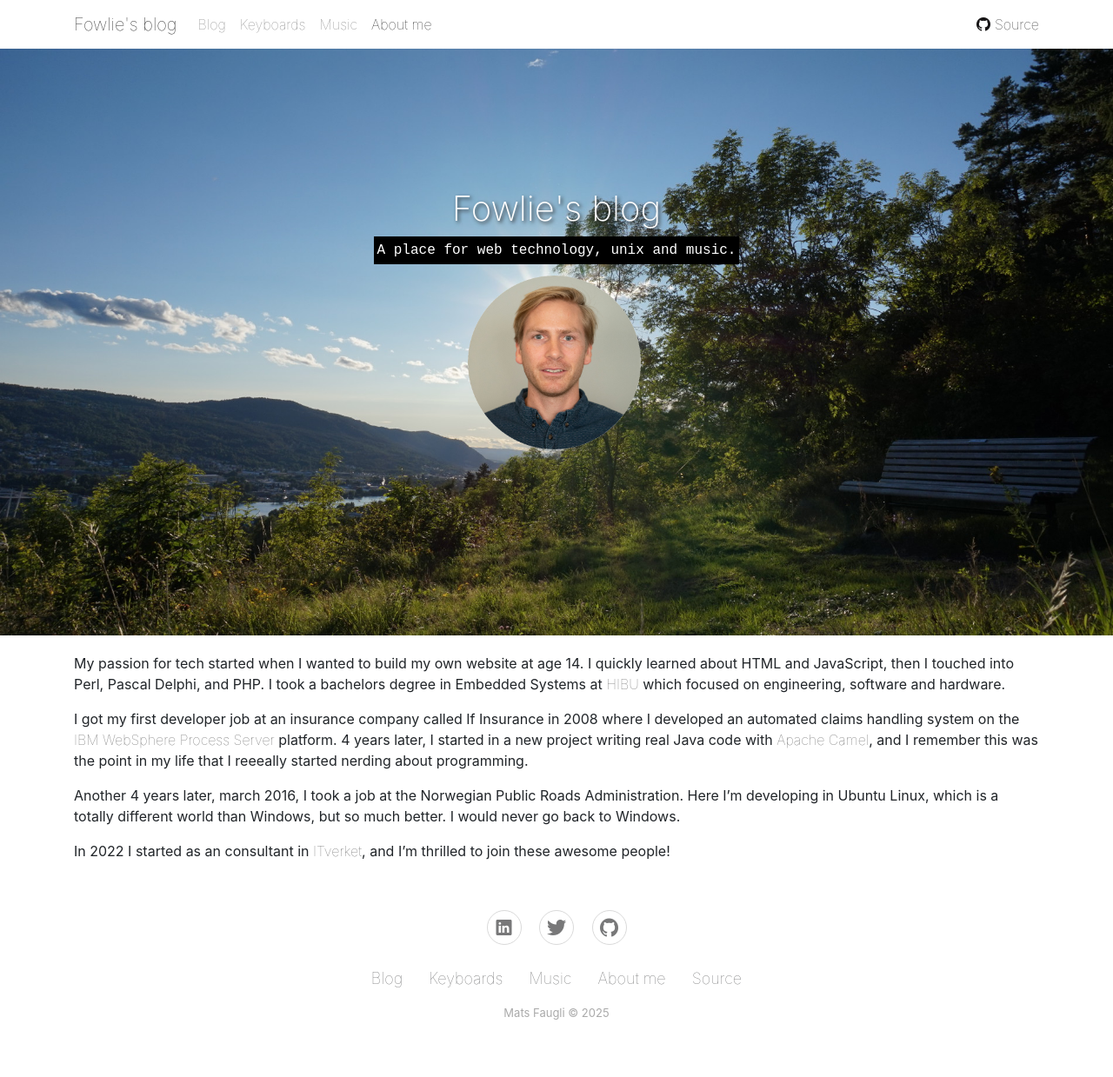
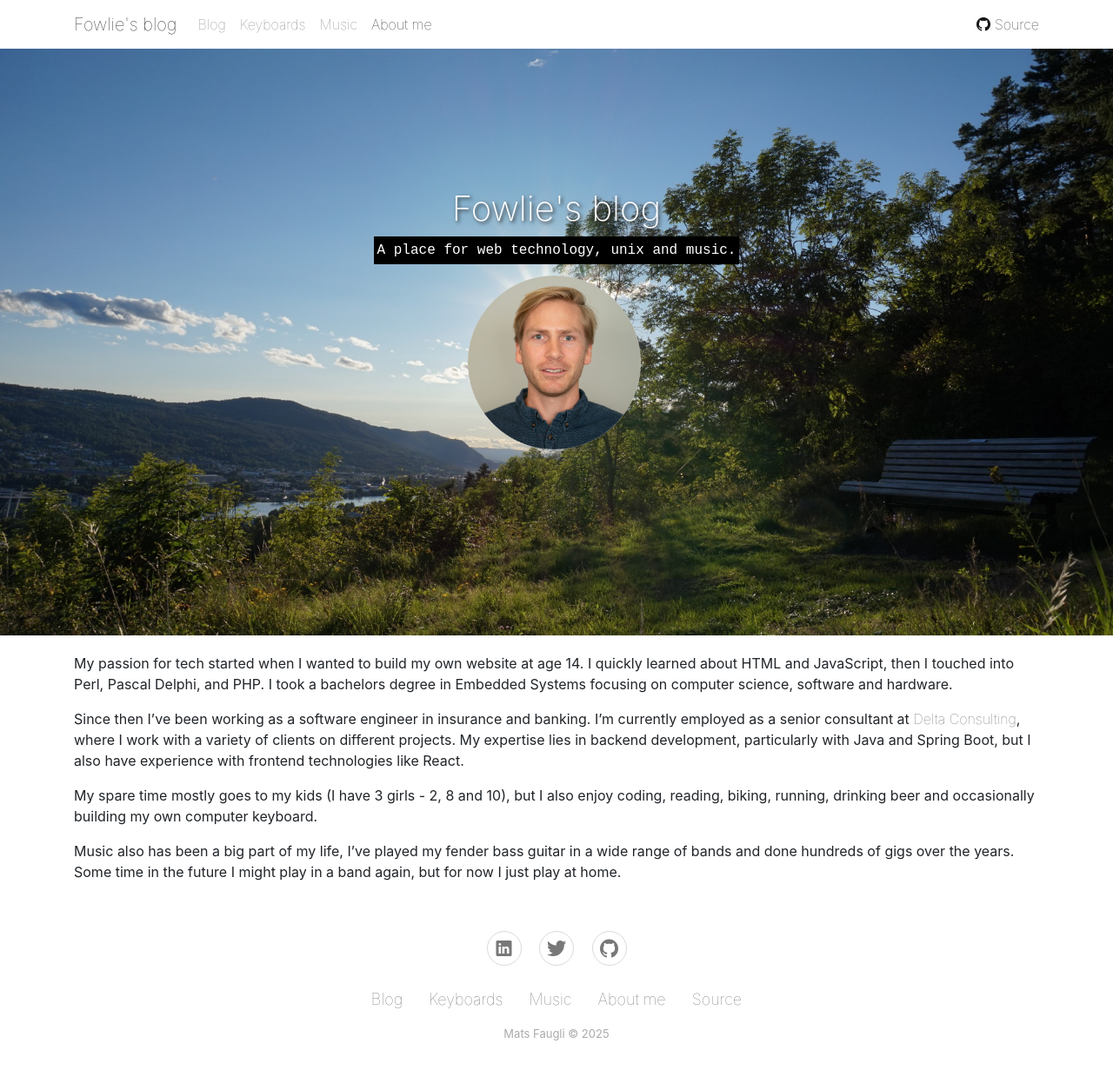
Before and after one commit to fowlie/fowlie.github.io, a Jekyll site: the page built from aboutme.md, in a window 1280 px wide. Shown: the whole page at 87% size. Built offline with Jekyll 4.4.1, drawn with Linux system fonts in a browser that asks for light colours; nearby versions of some CDN libraries; comment, search, counter and statistics services are not loaded; before the commit the page ends 1215 px from its top, so only the background shows below that.

Commit message:
update about me page

```diff
--- a/aboutme.md
+++ b/aboutme.md
@@ -4,10 +4,10 @@ layout: default
 show_intro: true
 permalink: /aboutme/
 ---
-My passion for tech started when I wanted to build my own website at age 14. I quickly learned about HTML and JavaScript, then I touched into Perl, Pascal Delphi, and PHP. I took a bachelors degree in Embedded Systems at [HIBU](https://www.usn.no/om-hsn/campus/kongsberg) which focused on engineering, software and hardware.
+My passion for tech started when I wanted to build my own website at age 14. I quickly learned about HTML and JavaScript, then I touched into Perl, Pascal Delphi, and PHP. I took a bachelors degree in Embedded Systems focusing on computer science, software and hardware.
 
-I got my first developer job at an insurance company called If Insurance in 2008 where I developed an automated claims handling system on the [IBM WebSphere Process Server](https://www-01.ibm.com/software/integration/wps) platform. 4 years later, I started in a new project writing real Java code with [Apache Camel](http://camel.apache.org), and I remember this was the point in my life that I reeeally started nerding about programming.
+Since then I've been working as a software engineer in insurance and banking. I'm currently employed as a senior consultant at [Delta Consulting](https://www.deltaconsulting.no), where I work with a variety of clients on different projects. My expertise lies in backend development, particularly with Java and Spring Boot, but I also have experience with frontend technologies like React.
 
-Another 4 years later, march 2016, I took a job at the Norwegian Public Roads Administration. Here I'm developing in Ubuntu Linux, which is a totally different world than Windows, but so much better. I would never go back to Windows.
+My spare time mostly goes to my kids (I have 3 girls - 2, 8 and 10), but I also enjoy coding, reading, biking, running, drinking beer and occasionally building my own computer keyboard.
 
-In 2022 I started as an consultant in [ITverket](https://itverket.no), and I'm thrilled to join these awesome people!
+Music also has been a big part of my life, I've played my fender bass guitar in a wide range of bands and done hundreds of gigs over the years. Some time in the future I might play in a band again, but for now I just play at home.
```
